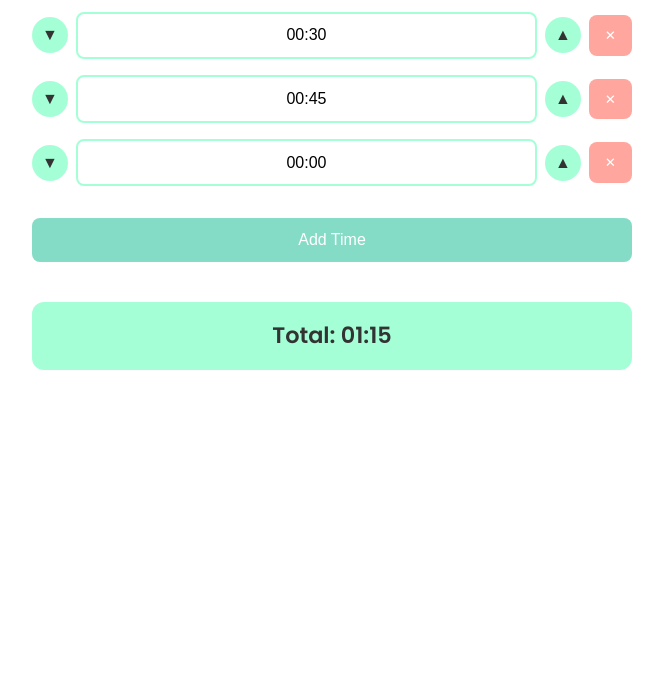
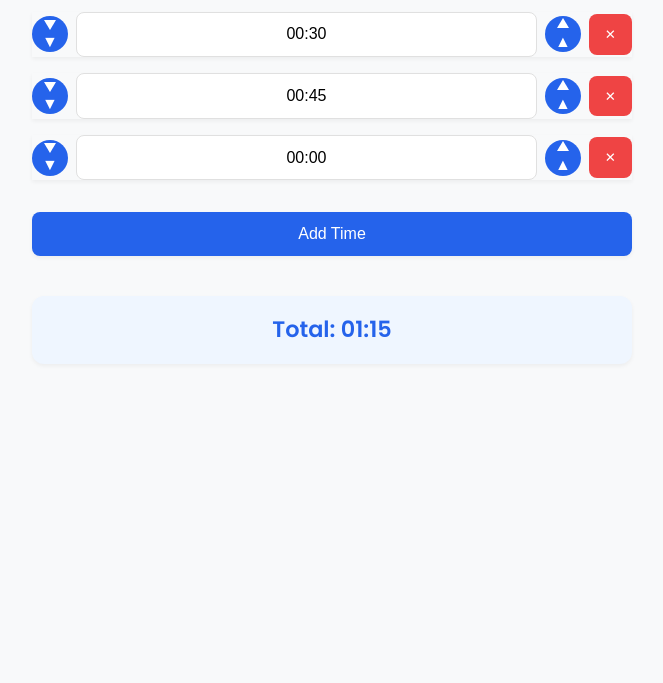
Before and after one commit to Raya3/tymsom, a plain HTML site: page index.html in a window 1280 px wide. Shown: the part 117-800 px from the top of the page, without its empty margins (308-971 px from the left). Drawn offline with Linux system fonts and the light colour scheme.

Commit message:
update style

```diff
--- a/style.css
+++ b/style.css
@@ -1,12 +1,15 @@
 :root {
-    --primary: #84DCC6;
-    --secondary: #A5FFD6;
-    --accent1: #FFA69E;
-    --accent2: #FF686B;
-    --text: #333333;
-    --bg: #FFFFFF;
+    /* Modern Professional Color Palette */
+    --bg: #F8F9FA;           /* Light gray background */
+    --card: #FFFFFF;         /* White for cards/inputs */
+    --text: #1A1A1A;         /* Near-black for text */
+    --border: #E0E0E0;       /* Subtle border color */
+    --primary: #2563EB;      /* Vibrant blue (main accent) */
+    --primary-light: #EFF6FF;/* Light blue (backgrounds) */
+    --error: #EF4444;        /* Red for remove actions */
   }
 
+  /* Base Styles */
   body {
     font-family: 'Poppins', sans-serif;
     background-color: var(--bg);
@@ -21,8 +24,10 @@ h1 {
     color: var(--primary);
     text-align: center;
     margin-bottom: 1.5rem;
+    font-weight: 600;
   }
 
+  /* Time Input Group */
   .time-input {
     display: flex;
     gap: 8px;
@@ -33,32 +38,61 @@ h1 {
   .time-input input {
     flex: 1;
     padding: 0.8rem;
-    border: 2px solid var(--secondary);
+    background: var(--card);
+    border: 1px solid var(--border);
     border-radius: 8px;
     font-size: 1rem;
     text-align: center;
+    transition: border 0.3s;
   }
 
+  .time-input input:focus {
+    outline: none;
+    border-color: var(--primary);
+  }
+
+  /* Arrow Buttons */
   .adjust-btn {
     width: 36px;
     height: 36px;
     padding: 0;
-    background-color: var(--secondary);
-    color: var(--text);
+    background-color: var(--primary);
+    color: white;
     border: none;
     border-radius: 50%;
     font-size: 1rem;
     cursor: pointer;
     transition: all 0.2s;
+    display: grid;
+    place-items: center;
   }
 
   .adjust-btn:hover {
-    background-color: var(--primary);
-    transform: scale(1.1);
+    opacity: 0.9;
+    transform: scale(1.05);
   }
 
+  .adjust-btn::before {
+    content: "";
+    width: 0;
+    height: 0;
+    border-left: 6px solid transparent;
+    border-right: 6px solid transparent;
+  }
+
+  .plus::before {
+    border-bottom: 10px solid white;
+    margin-bottom: 2px;
+  }
+
+  .minus::before {
+    border-top: 10px solid white;
+    margin-top: 2px;
+  }
+
+  /* Remove Button */
   .remove-btn {
-    background-color: var(--accent1);
+    background-color: var(--error);
     color: white;
     border: none;
     border-radius: 8px;
@@ -68,9 +102,10 @@ h1 {
   }
 
   .remove-btn:hover {
-    background-color: var(--accent2);
+    background-color: #DC2626; /* Slightly darker red */
   }
 
+  /* Add Button */
   #add-btn {
     background-color: var(--primary);
     color: white;
@@ -81,14 +116,26 @@ h1 {
     border: none;
     border-radius: 8px;
     cursor: pointer;
+    transition: opacity 0.3s;
   }
 
+  #add-btn:hover {
+    opacity: 0.9;
+  }
+
+  /* Result Display */
   #result {
     font-size: 1.4rem;
     text-align: center;
     padding: 1rem;
-    background-color: var(--secondary);
+    background-color: var(--primary-light);
+    color: var(--primary);
     border-radius: 12px;
     margin-top: 1.5rem;
     font-weight: 600;
   }
+
+  /* Optional: Subtle shadow for depth */
+  .time-input, #result, #add-btn {
+    box-shadow: 0 2px 4px rgba(0, 0, 0, 0.05);
+  }
```
Lines whose indentation alone changed are shown as unchanged.
